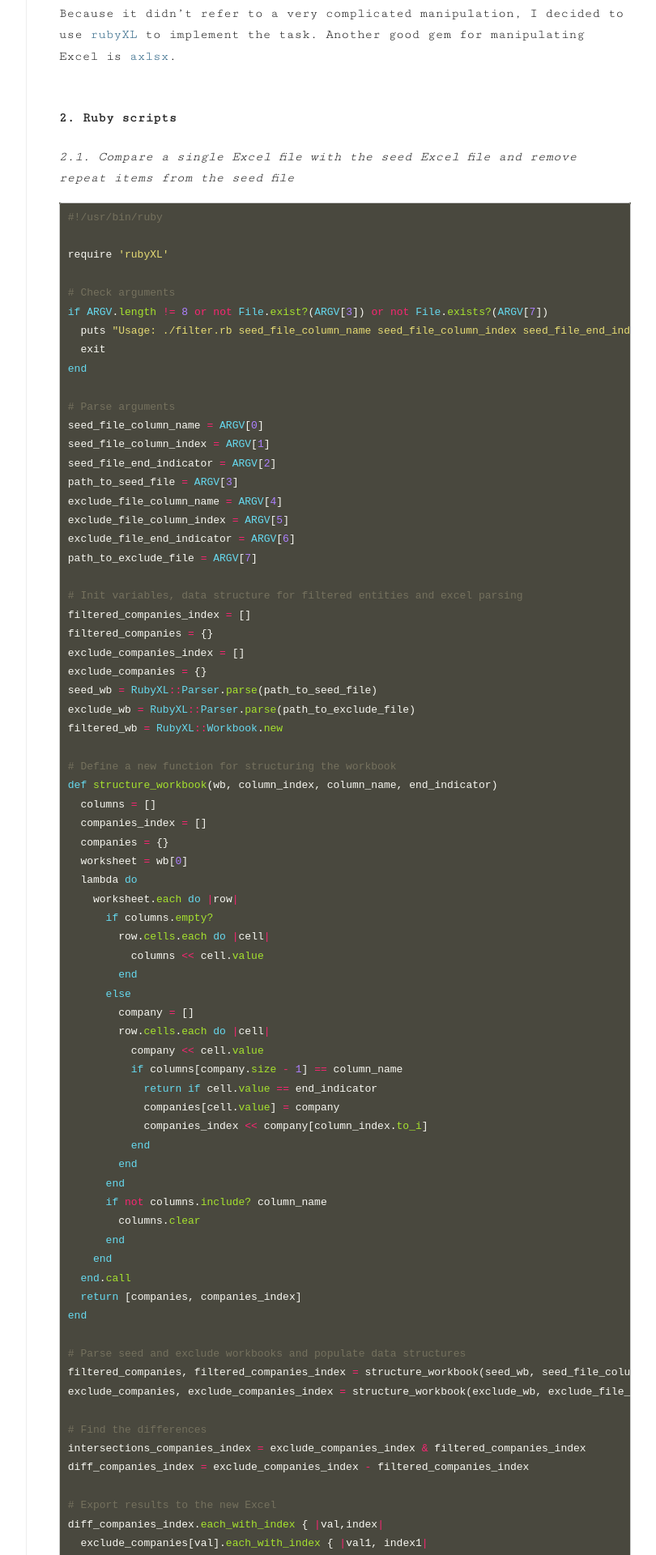
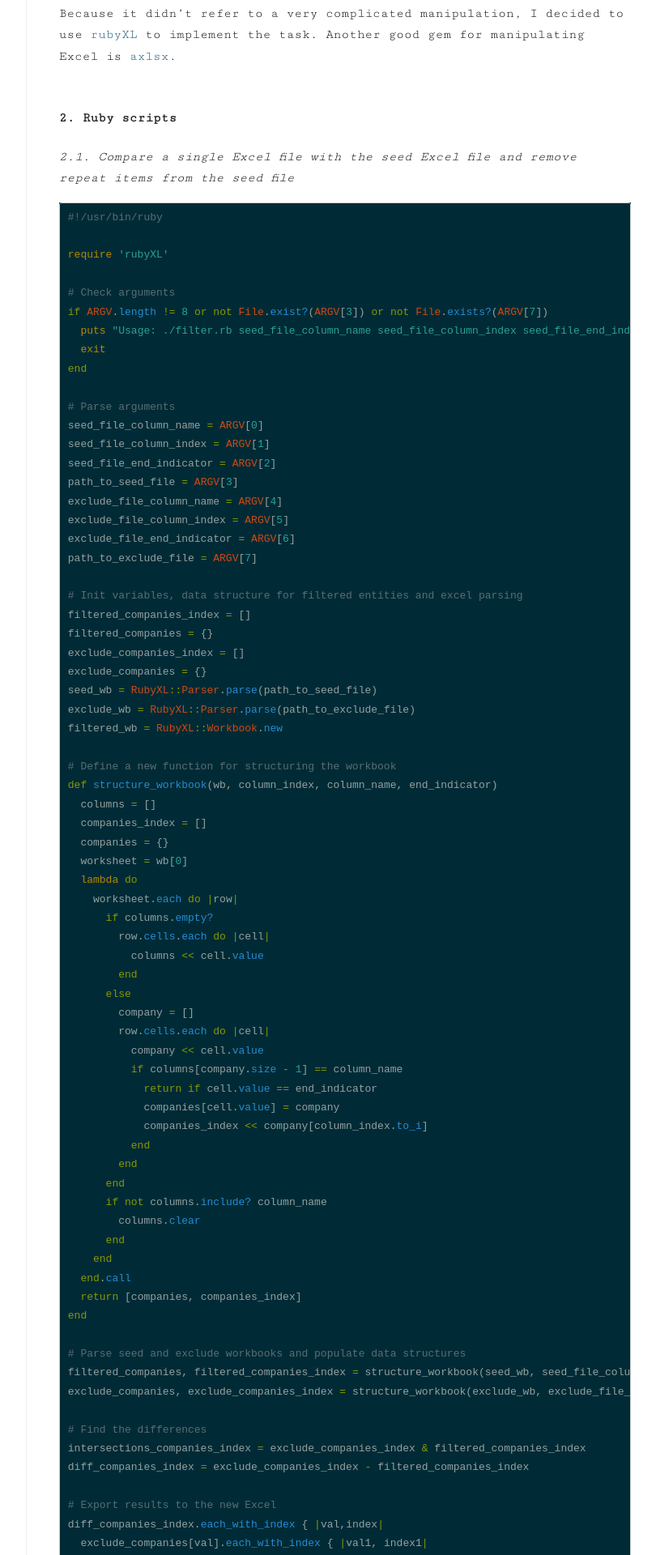
Before and after one commit to crabcanon/crabcanon.github.com, a Jekyll site: the page built from _posts/2016-02-04-manipulate-xlsx-by-ruby.md, in a window 1280 px wide. Shown: the part 542-2462 px from the top of the page at 81% size, without its empty margins (301-1111 px from the left). Built offline with Jekyll 4.4.1, drawn with Linux system fonts in a browser that asks for light colours; comment, search, counter and statistics services are not loaded.

Commit message:
Update syntax.css

```diff
--- a/assets/css/syntax.css
+++ b/assets/css/syntax.css
@@ -1,72 +1,76 @@
-.highlight { font-size: 14px; background-color: #49483e; color: #e4e4e4;}
+.highlight { font-size: 14px; background-color: #002b36; color: #93a1a1;}
 article > div.highlight pre {
   padding: 5px 7px; margin: 10px 0;
-  border: 1px solid #e5e5e5;
+  border: 1px solid #eee;
   overflow-x: scroll;
   word-wrap: normal !important;
 }
 pre code { line-height: 1.8;}
-.hll { background-color: #49483e }
-.c { color: #75715e } /* Comment */
-.err { color: #960050; background-color: #1e0010 } /* Error */
-.k { color: #66d9ef } /* Keyword */
-.l { color: #ae81ff } /* Literal */
-.n { color: #f8f8f2 } /* Name */
-.o { color: #f92672 } /* Operator */
-.p { color: #f8f8f2 } /* Punctuation */
-.cm { color: #75715e } /* Comment.Multiline */
-.cp { color: #75715e } /* Comment.Preproc */
-.c1 { color: #75715e } /* Comment.Single */
-.cs { color: #75715e } /* Comment.Special */
-.ge { font-style: italic } /* Generic.Emph */
-.gs { font-weight: bold } /* Generic.Strong */
-.kc { color: #66d9ef } /* Keyword.Constant */
-.kd { color: #66d9ef } /* Keyword.Declaration */
-.kn { color: #f92672 } /* Keyword.Namespace */
-.kp { color: #66d9ef } /* Keyword.Pseudo */
-.kr { color: #66d9ef } /* Keyword.Reserved */
-.kt { color: #66d9ef } /* Keyword.Type */
-.ld { color: #e6db74 } /* Literal.Date */
-.m { color: #ae81ff } /* Literal.Number */
-.s { color: #e6db74 } /* Literal.String */
-.na { color: #a6e22e } /* Name.Attribute */
-.nb { color: #f8f8f2 } /* Name.Builtin */
-.nc { color: #a6e22e } /* Name.Class */
-.no { color: #66d9ef } /* Name.Constant */
-.nd { color: #a6e22e } /* Name.Decorator */
-.ni { color: #f8f8f2 } /* Name.Entity */
-.ne { color: #a6e22e } /* Name.Exception */
-.nf { color: #a6e22e } /* Name.Function */
-.nl { color: #f8f8f2 } /* Name.Label */
-.nn { color: #f8f8f2 } /* Name.Namespace */
-.nx { color: #a6e22e } /* Name.Other */
-.py { color: #f8f8f2 } /* Name.Property */
-.nt { color: #f92672 } /* Name.Tag */
-.nv { color: #f8f8f2 } /* Name.Variable */
-.ow { color: #f92672 } /* Operator.Word */
-.w { color: #f8f8f2 } /* Text.Whitespace */
-.mf { color: #ae81ff } /* Literal.Number.Float */
-.mh { color: #ae81ff } /* Literal.Number.Hex */
-.mi { color: #ae81ff } /* Literal.Number.Integer */
-.mo { color: #ae81ff } /* Literal.Number.Oct */
-.sb { color: #e6db74 } /* Literal.String.Backtick */
-.sc { color: #e6db74 } /* Literal.String.Char */
-.sd { color: #e6db74 } /* Literal.String.Doc */
-.s2 { color: #e6db74 } /* Literal.String.Double */
-.se { color: #ae81ff } /* Literal.String.Escape */
-.sh { color: #e6db74 } /* Literal.String.Heredoc */
-.si { color: #e6db74 } /* Literal.String.Interpol */
-.sx { color: #e6db74 } /* Literal.String.Other */
-.sr { color: #e6db74 } /* Literal.String.Regex */
-.s1 { color: #e6db74 } /* Literal.String.Single */
-.ss { color: #e6db74 } /* Literal.String.Symbol */
-.bp { color: #f8f8f2 } /* Name.Builtin.Pseudo */
-.vc { color: #f8f8f2 } /* Name.Variable.Class */
-.vg { color: #f8f8f2 } /* Name.Variable.Global */
-.vi { color: #f8f8f2 } /* Name.Variable.Instance */
-.il { color: #ae81ff } /* Literal.Number.Integer.Long */
-
-.gh { } /* Generic Heading & Diff Header */
-.gu { color: #75715e; } /* Generic.Subheading & Diff Unified/Comment? */
-.gd { color: #f92672; } /* Generic.Deleted & Diff Deleted */
-.gi { color: #a6e22e; } /* Generic.Inserted & Diff Inserted */
+.c { color: #586e75 } /* Comment */
+.err { color: #93a1a1 } /* Error */
+.g { color: #93a1a1 } /* Generic */
+.k { color: #859900 } /* Keyword */
+.l { color: #93a1a1 } /* Literal */
+.n { color: #93a1a1 } /* Name */
+.o { color: #859900 } /* Operator */
+.x { color: #cb4b16 } /* Other */
+.p { color: #93a1a1 } /* Punctuation */
+.cm { color: #586e75 } /* Comment.Multiline */
+.cp { color: #859900 } /* Comment.Preproc */
+.c1 { color: #586e75 } /* Comment.Single */
+.cs { color: #859900 } /* Comment.Special */
+.gd { color: #2aa198 } /* Generic.Deleted */
+.ge { color: #93a1a1; font-style: italic } /* Generic.Emph */
+.gr { color: #dc322f } /* Generic.Error */
+.gh { color: #cb4b16 } /* Generic.Heading */
+.gi { color: #859900 } /* Generic.Inserted */
+.go { color: #93a1a1 } /* Generic.Output */
+.gp { color: #93a1a1 } /* Generic.Prompt */
+.gs { color: #93a1a1; font-weight: bold } /* Generic.Strong */
+.gu { color: #cb4b16 } /* Generic.Subheading */
+.gt { color: #93a1a1 } /* Generic.Traceback */
+.kc { color: #cb4b16 } /* Keyword.Constant */
+.kd { color: #268bd2 } /* Keyword.Declaration */
+.kn { color: #859900 } /* Keyword.Namespace */
+.kp { color: #859900 } /* Keyword.Pseudo */
+.kr { color: #268bd2 } /* Keyword.Reserved */
+.kt { color: #dc322f } /* Keyword.Type */
+.ld { color: #93a1a1 } /* Literal.Date */
+.m { color: #2aa198 } /* Literal.Number */
+.s { color: #2aa198 } /* Literal.String */
+.na { color: #93a1a1 } /* Name.Attribute */
+.nb { color: #B58900 } /* Name.Builtin */
+.nc { color: #268bd2 } /* Name.Class */
+.no { color: #cb4b16 } /* Name.Constant */
+.nd { color: #268bd2 } /* Name.Decorator */
+.ni { color: #cb4b16 } /* Name.Entity */
+.ne { color: #cb4b16 } /* Name.Exception */
+.nf { color: #268bd2 } /* Name.Function */
+.nl { color: #93a1a1 } /* Name.Label */
+.nn { color: #93a1a1 } /* Name.Namespace */
+.nx { color: #93a1a1 } /* Name.Other */
+.py { color: #93a1a1 } /* Name.Property */
+.nt { color: #268bd2 } /* Name.Tag */
+.nv { color: #268bd2 } /* Name.Variable */
+.ow { color: #859900 } /* Operator.Word */
+.w { color: #93a1a1 } /* Text.Whitespace */
+.mf { color: #2aa198 } /* Literal.Number.Float */
+.mh { color: #2aa198 } /* Literal.Number.Hex */
+.mi { color: #2aa198 } /* Literal.Number.Integer */
+.mo { color: #2aa198 } /* Literal.Number.Oct */
+.sb { color: #586e75 } /* Literal.String.Backtick */
+.sc { color: #2aa198 } /* Literal.String.Char */
+.sd { color: #93a1a1 } /* Literal.String.Doc */
+.s2 { color: #2aa198 } /* Literal.String.Double */
+.se { color: #cb4b16 } /* Literal.String.Escape */
+.sh { color: #93a1a1 } /* Literal.String.Heredoc */
+.si { color: #2aa198 } /* Literal.String.Interpol */
+.sx { color: #2aa198 } /* Literal.String.Other */
+.sr { color: #dc322f } /* Literal.String.Regex */
+.s1 { color: #2aa198 } /* Literal.String.Single */
+.ss { color: #2aa198 } /* Literal.String.Symbol */
+.bp { color: #268bd2 } /* Name.Builtin.Pseudo */
+.vc { color: #268bd2 } /* Name.Variable.Class */
+.vg { color: #268bd2 } /* Name.Variable.Global */
+.vi { color: #268bd2 } /* Name.Variable.Instance */
+.il { color: #2aa198 } /* Literal.Number.Integer.Long */
```
